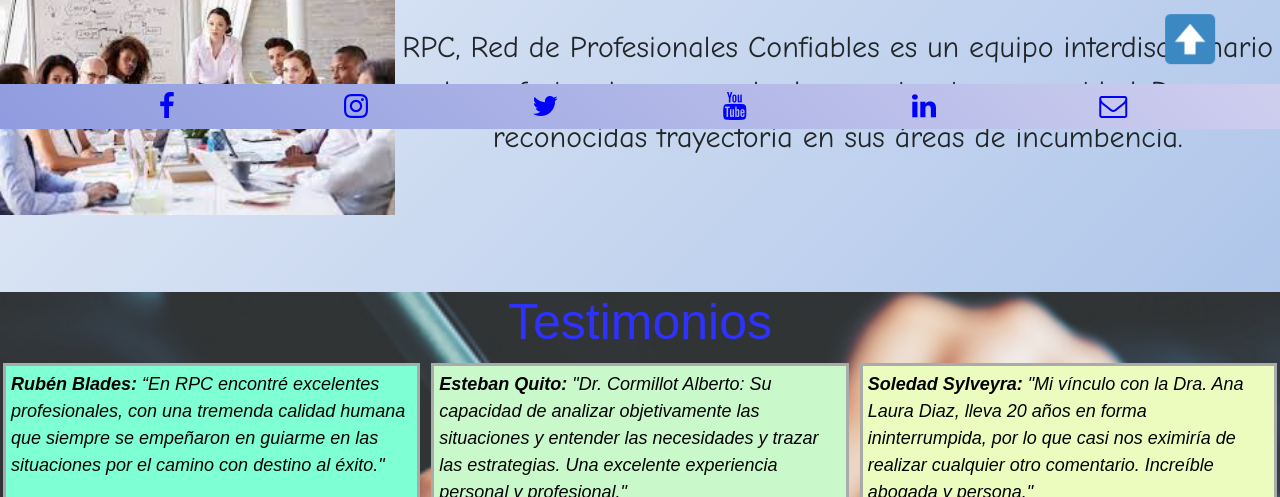
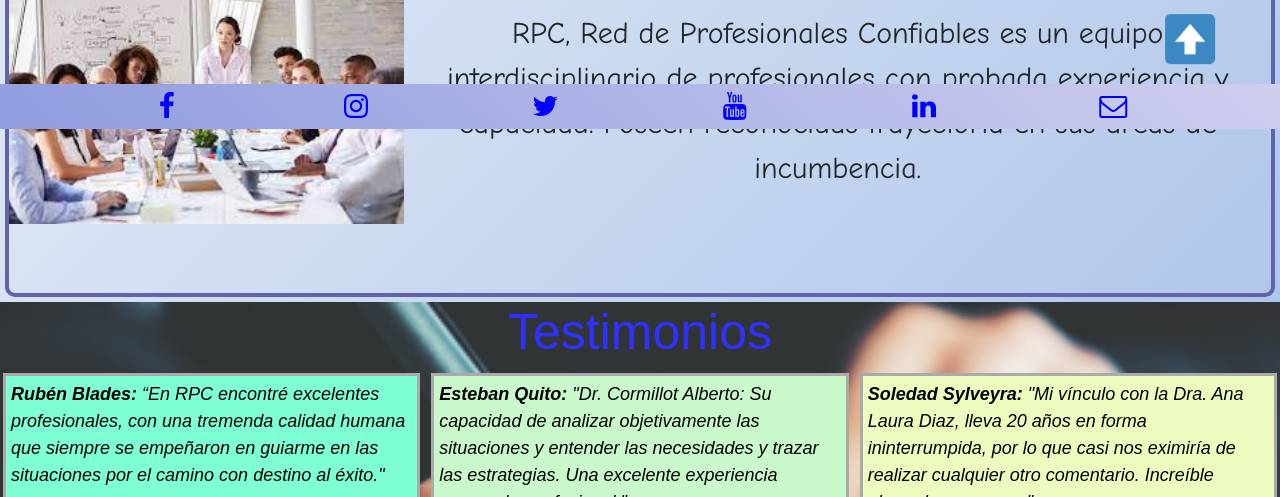
Before and after one commit to Chivo04/Proyecto_Final, a website: page index.html in a window 1280 px wide. Shown: the part 671-1168 px from the top of the page. Drawn offline with nearby package versions, Linux system fonts and the light colour scheme.

Commit message:
06-10-2022

```diff
--- a/scss/componentes/_secciones.scss
+++ b/scss/componentes/_secciones.scss
@@ -22,7 +22,11 @@
 
 .nosotros{
     height: 375px;
-    font-size: 8pt;}
+    font-size: 8pt;
+    border:solid 4px rgb(98, 98, 173);
+    margin: 5px;
+    border-radius: 10px;
+}
 
 .nosotros_interno{
     display:flex;
```
Also changed, not shown: css/style.css, 1 other file.
